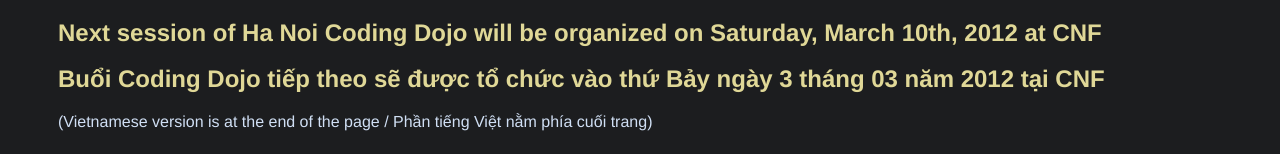
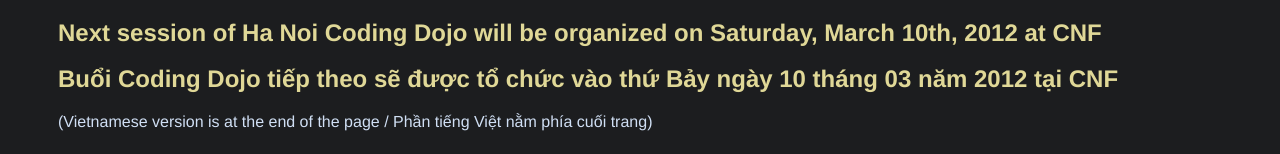
Before and after one commit to HaNoiCodingDojo/hanoicodingdojo.github.com, a plain HTML site: page index.html in a window 1280 px wide. Shown: the part 153-307 px from the top of the page. Drawn offline with Linux system fonts and the light colour scheme.

Commit message:
Session #24

```diff
--- a/index.html
+++ b/index.html
@@ -12,7 +12,7 @@
 
 <h2 id='next_session_of_ha_noi_coding_dojo_will_be_organized_on_saturday_march_10th_2012_at_cnf'>Next session of Ha Noi Coding Dojo will be organized on Saturday, March 10th, 2012 at CNF</h2>
 
-<h2 id='bui_coding_dojo_tip_theo_s_c_t_chc_vo_th_by_ngy_3_thng_03_nm_2012_ti_cnf'>Buổi Coding Dojo tiếp theo sẽ được tổ chức vào thứ Bảy ngày 3 tháng 03 năm 2012 tại CNF</h2>
+<h2 id='bui_coding_dojo_tip_theo_s_c_t_chc_vo_th_by_ngy_10_thng_03_nm_2012_ti_cnf'>Buổi Coding Dojo tiếp theo sẽ được tổ chức vào thứ Bảy ngày 10 tháng 03 năm 2012 tại CNF</h2>
 
 <p>(Vietnamese version is at the end of the page / Phần tiếng Việt nằm phía cuối trang)</p>
 
```
Also changed, not shown: 1 other file.
